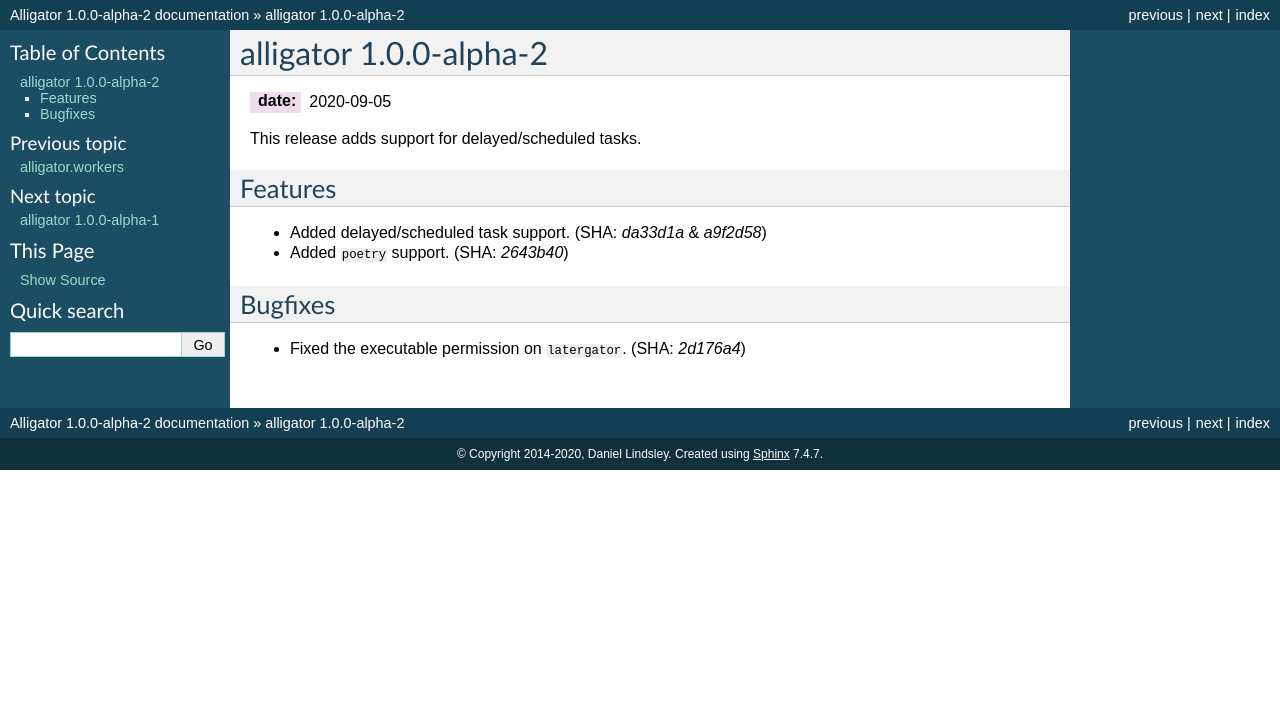
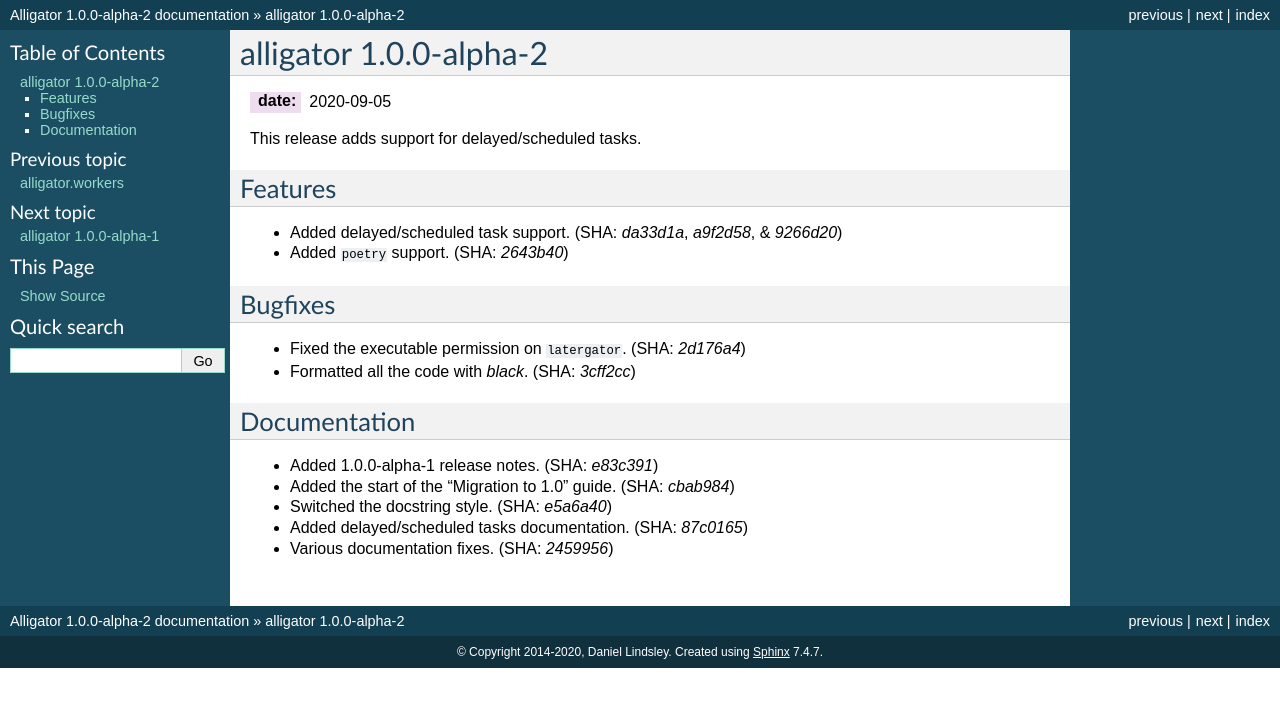
Before and after one commit to toastdriven/alligator, a Sphinx documentation site: the page built from docs/releasenotes/1.0.0-alpha-2.rst, in a window 1280 px wide. Shown: the top 707 px of the page. Built offline with Sphinx 7.4.7, drawn with Linux system fonts in a browser that asks for light colours.

Commit message:
Finished release notes.

```diff
--- a/docs/releasenotes/1.0.0-alpha-2.rst
+++ b/docs/releasenotes/1.0.0-alpha-2.rst
@@ -9,7 +9,8 @@ This release adds support for delayed/scheduled tasks.
 Features
 --------
 
-* Added delayed/scheduled task support. (SHA: `da33d1a` & `a9f2d58`)
+* Added delayed/scheduled task support. (SHA: `da33d1a`, `a9f2d58`, &
+  `9266d20`)
 * Added ``poetry`` support. (SHA: `2643b40`)
 
 
@@ -17,3 +18,14 @@ Bugfixes
 --------
 
 * Fixed the executable permission on ``latergator``. (SHA: `2d176a4`)
+* Formatted all the code with `black`. (SHA: `3cff2cc`)
+
+
+Documentation
+-------------
+
+* Added 1.0.0-alpha-1 release notes. (SHA: `e83c391`)
+* Added the start of the "Migration to 1.0" guide. (SHA: `cbab984`)
+* Switched the docstring style. (SHA: `e5a6a40`)
+* Added delayed/scheduled tasks documentation. (SHA: `87c0165`)
+* Various documentation fixes. (SHA: `2459956`)
```
